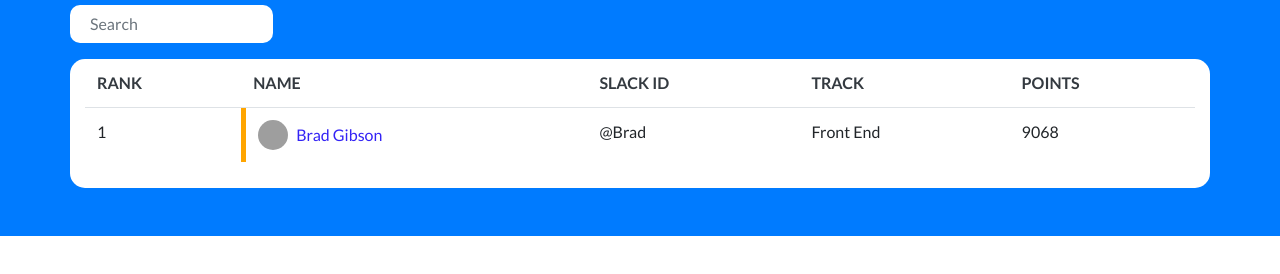
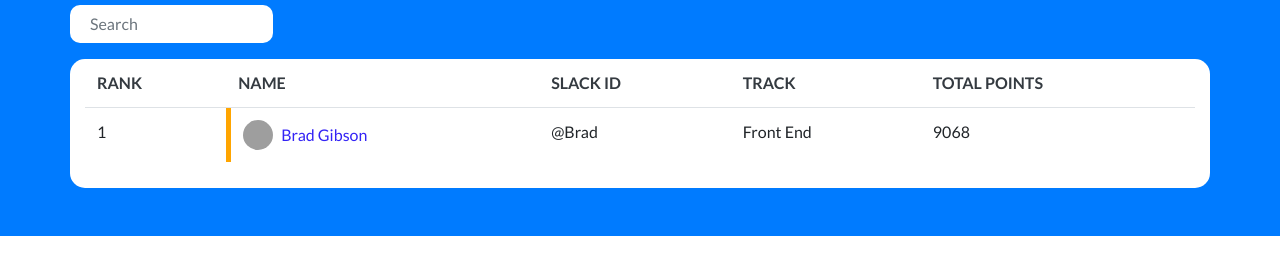
Before and after one commit to Denniman/team-leaderboard, a plain HTML site: page index.html in a window 1280 px wide. Shown: the part 268-542 px from the top of the page. Drawn offline with nearby package versions, Linux system fonts and the light colour scheme; no server answers; grey boxes are pictures that could not be loaded.

Commit message:
update points

```diff
--- a/index.html
+++ b/index.html
@@ -44,7 +44,7 @@
                             <th class="text-dark text-uppercase font-weight-bold">Name</th>
                             <th class="text-dark text-uppercase font-weight-bold">slack id</th>
                             <th class="text-dark text-uppercase font-weight-bold">track</th>
-                            <th class="text-dark text-uppercase font-weight-bold">points</th>
+                            <th class="text-dark text-uppercase font-weight-bold">total points</th>
                         </tr>
                     </thead>
                     <tbody>
```
